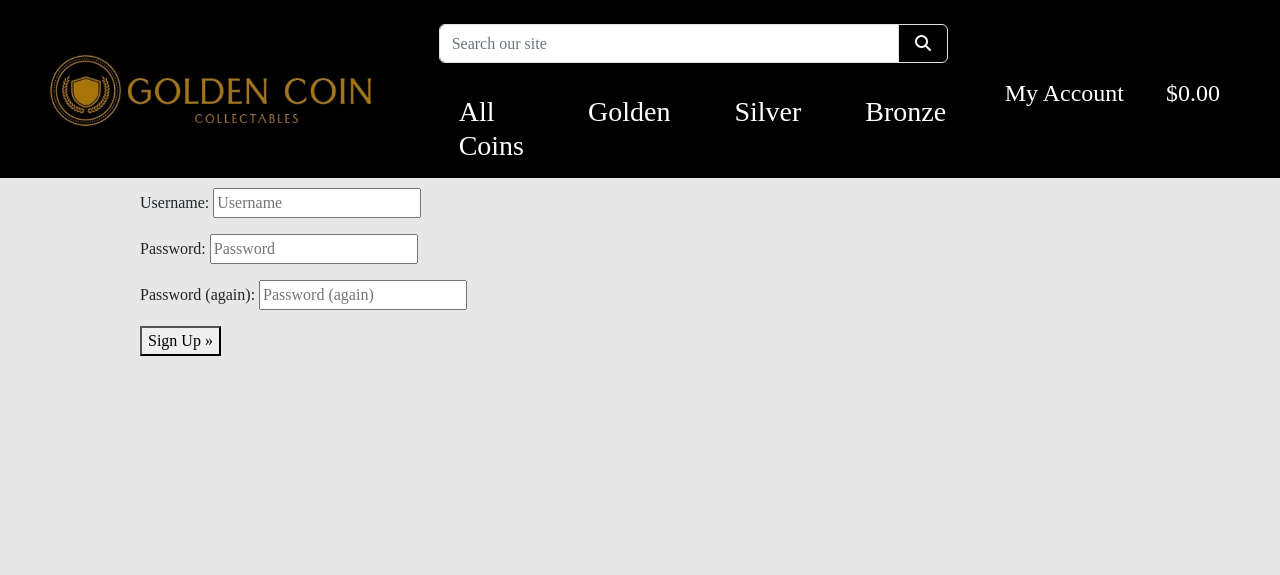
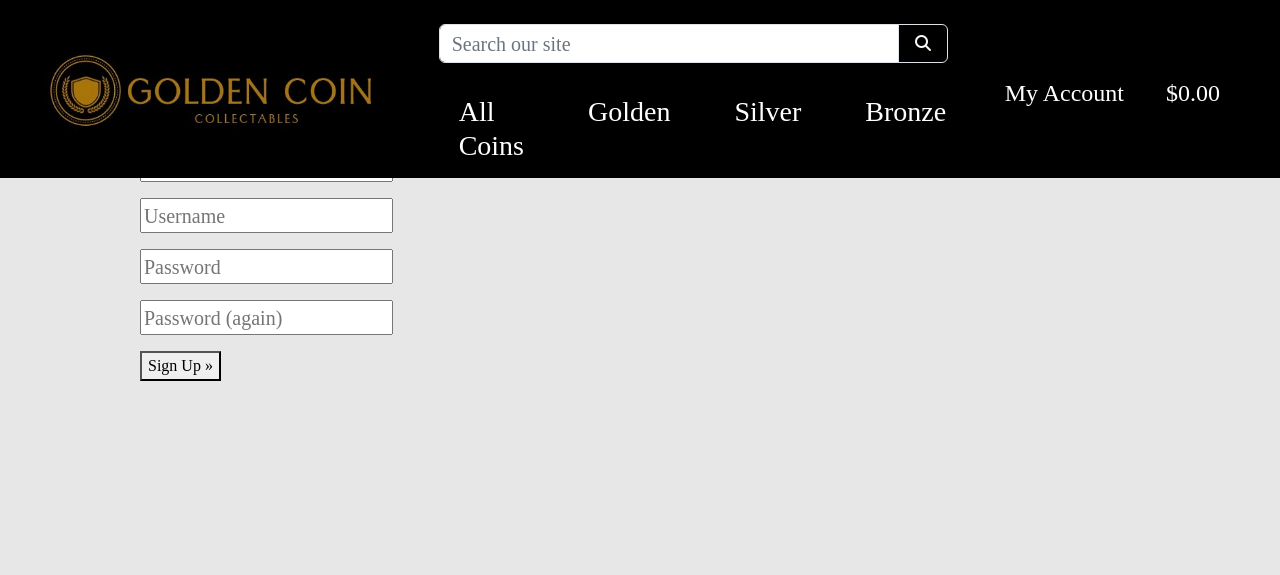
Before and after one commit to Folkor1/CI_PP5_GoldenCoin, a Django app: page /accounts/signup/ in a window 1280 px wide. Shown: the top 575 px of the page. Run offline with Django 3.2, Linux system fonts and the light colour scheme; parts of the project's set-up code (start-up, migrations or seed data) failed here and were passed over; some libraries are stand-ins or nearby versions; some web fonts are replaced.

Commit message:
Add styles for input fields

```diff
--- a/static/css/base.css
+++ b/static/css/base.css
@@ -68,6 +68,36 @@
     color: #fff !important;
 }
 
+.login-btns {
+    font-size: 20px;
+}
+
+/* Input fields  */
+
+textarea[name="description"],
+#id_login,
+#id_password,
+#id_email,
+#id_email2,
+#id_username,
+#id_password1,
+#id_password2,
+.input-flds,
+.input-group-text {
+    font-size: 20px !important;
+    padding-bottom: 0 !important;
+}
+
+label[for="id_login"],
+label[for="id_password"],
+label[for="id_email"],
+label[for="id_email2"],
+label[for="id_username"],
+label[for="id_password1"],
+label[for="id_password2"] {
+    display: none;
+}
+
 /* from Bulma */
 .icon {
     align-items: center;
```
